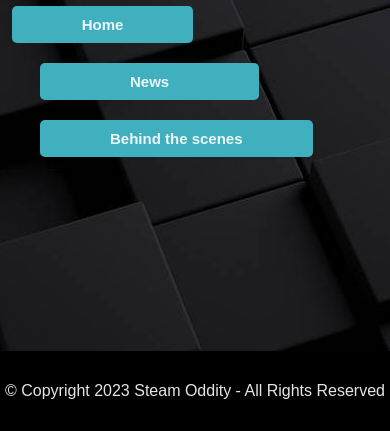
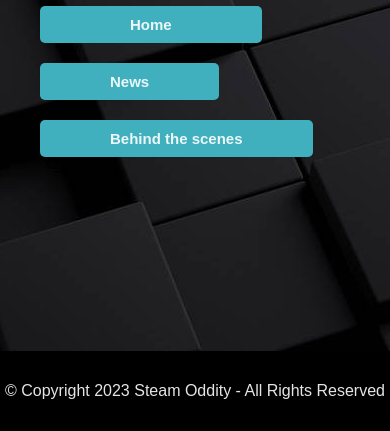
Before and after one commit to RetronEletron/steamoddity-website, a plain HTML site: page index.html in a window 390 px wide. Shown: the part 413-844 px from the top of the page. Drawn offline with Linux system fonts and the light colour scheme.

Commit message:
fix screen issues

```diff
--- a/index.html
+++ b/index.html
@@ -34,8 +34,8 @@ This website follows a GNU GENERAL PUBLIC LICENSE 3
   </header>
     <div class="steamoddity-main-text">
       <strong>Steam Oddity</strong>
-      <button class="main-buttons home-button">Home</button>
      <div class="steamoddity-main-text-buttons">
+      <button class="main-buttons">Home</button>
       <button class="main-buttons">News</button>
       <button class="main-buttons">Behind the scenes</button>
     </div>
--- a/style.css
+++ b/style.css
@@ -129,7 +129,5 @@ body {
       transform: translate(40px);
     }
 
-    .home-button {
-      transform: translate(-85px);
-    }
+
   }
```
